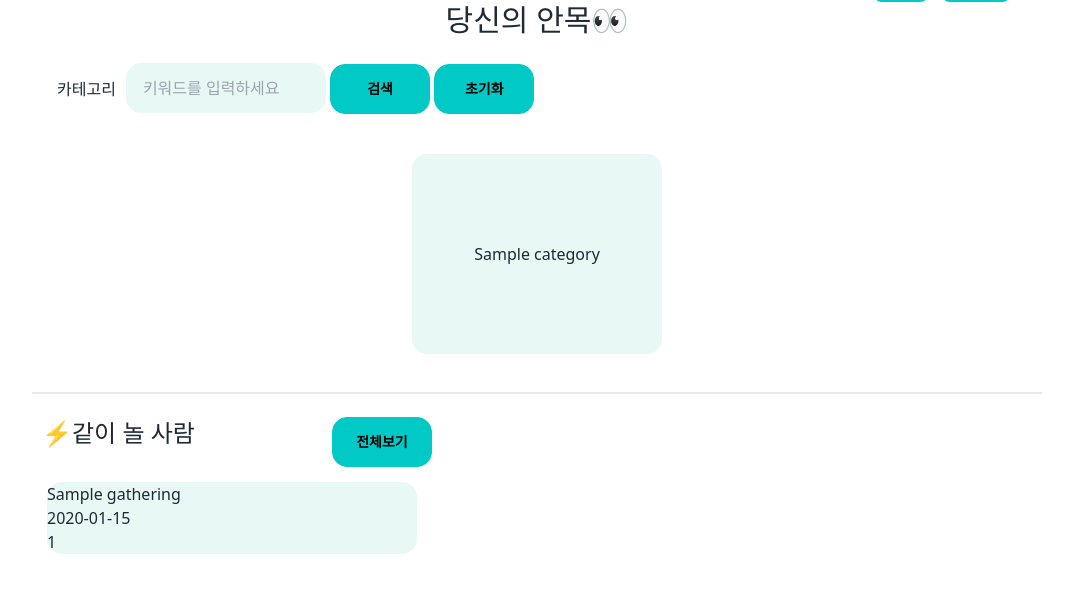
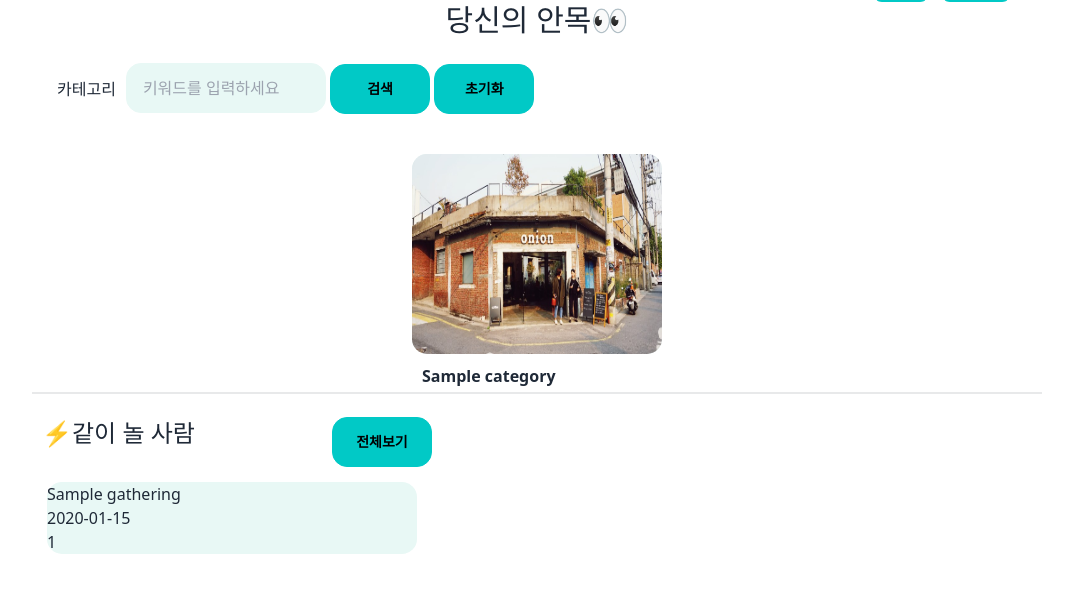
Before and after one commit to likelion-backendschool/your-anmok, a Spring app: template your-anmok/src/main/resources/templates/category/home.html in a window 1280 px wide. Shown: the part 63-656 px from the top of the page, without its empty margins (103-1176 px from the left). Run offline with Thymeleaf, Linux system fonts and the light colour scheme; the template is opened without the code that fills it: most values are stand-ins (such as "Sample title", 1, 10 or a date in 2020); data that the repository does not hold is empty; some libraries are stand-ins or nearby versions.

Commit message:
[#48] [카테고리] 카테고리 나열 부분 배경을 이미지로 변경

```diff
--- a/your-anmok/src/main/resources/templates/category/home.html
+++ b/your-anmok/src/main/resources/templates/category/home.html
@@ -55,10 +55,12 @@
     <div id="category" class="flex flex-wrap w-[900px] justify-center">
 
       <!--TODO 카테고리명 클릭시 지도 이동 링크 수정 필요 -->
-      <div class="tag_name" th:each="category : ${categories}">
+      <div class="relative h-[200px] w-[250px] bg-[#e8f8f5] mx-[15px] my-[15px] rounded-[15px] flex items-center justify-center tag_name" th:each="category : ${categories}">
         <a th:href="@{/map/category(id=${category.id})}">
-          <div class="h-[200px] w-[250px] bg-[#e8f8f5] mx-[15px] my-[15px] rounded-[15px] flex items-center justify-center hover:bg-[#01c9c6]">
-            <div class="m-[10px]">[[${category.tagName}]]</div>
+          <img class="h-[200px] w-[250px] rounded-[15px] "
+               th:src="@{/images/gathering-image-test.png}" alt="카테고리 사진">
+          <div class="absolute">
+            <div class="m-[10px] font-bold">[[${category.tagName}]]</div>
 
             <input type="hidden" value="${category.id}" >
             <!-- TODO user id에 따른 카테고리 추가 기능 구현 필요 -->
```
